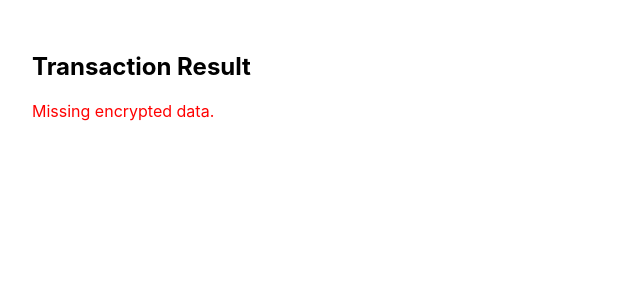
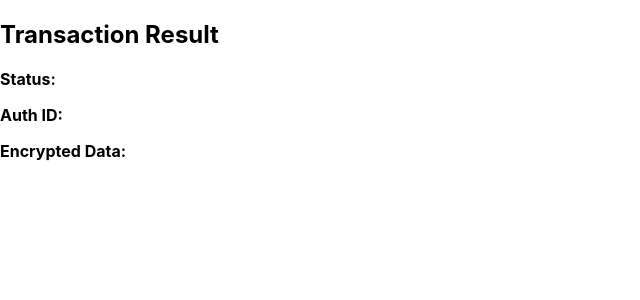
Before and after one commit to Raghavendan/pay_nonseam, a React (Create React App) app in the folder client/: page /transaction in a window 1280 px wide. Shown: the top 300 px of the page, without its empty margins (0-640 px from the left). Built offline with nearby package versions, Linux system fonts and the light colour scheme.

Commit message:
transcation console.log added

```diff
--- a/client/src/pages/Transaction.js
+++ b/client/src/pages/Transaction.js
@@ -1,75 +1,26 @@
-import React, { useEffect, useState } from "react";
 import { useLocation } from "react-router-dom";
-import CryptoJS from "crypto-js";
 
-const Transaction = () => {
+function Transaction() {
   const location = useLocation();
-  const [decryptedData, setDecryptedData] = useState(null);
-  const [status, setStatus] = useState("");
-  const [error, setError] = useState("");
+  const queryParams = new URLSearchParams(location.search);
 
-  useEffect(() => {
-    const query = new URLSearchParams(location.search);
-    const encData = query.get("encData");
-    const statusParam = query.get("Status");
-    const authId = query.get("AuthID");
+  const encData = queryParams.get("encData");
+  const AuthID = queryParams.get("AuthID");
+  const Status = queryParams.get("Status");
 
-    console.log("🔁 Returned to frontend:", {
-      encData,
-      statusParam,
-      authId,
-    });
+  console.log("✅ Decrypted URL Params:", { encData, AuthID, Status });
 
-    if (!encData) {
-      setError("Missing encrypted data.");
-      return;
-    }
-
-    const authKey = localStorage.getItem("currentAuthKey");
-
-    if (!authKey) {
-      setError("AuthKey not found in localStorage.");
-      return;
-    }
-
-    try {
-      const key = CryptoJS.enc.Utf8.parse(authKey.padEnd(32, "0"));
-      const iv = CryptoJS.enc.Utf8.parse(authKey.substring(0, 16));
-
-      const decrypted = CryptoJS.AES.decrypt(encData, key, {
-        iv,
-        mode: CryptoJS.mode.CBC,
-        padding: CryptoJS.pad.Pkcs7,
-      });
-
-      const decryptedText = decrypted.toString(CryptoJS.enc.Utf8);
-      const parsed = JSON.parse(decryptedText);
-
-      console.log("✅ Decrypted Data:", parsed);
-      setDecryptedData(parsed);
-      setStatus(statusParam);
-    } catch (err) {
-      console.error("❌ Decryption error:", err);
-      setError("Decryption failed.");
-    }
-  }, [location.search]);
+  // Example: Store to state if needed
+  // const [encDataValue, setEncDataValue] = useState(encData);
 
   return (
-    <div style={{ padding: "2rem" }}>
+    <div>
       <h2>Transaction Result</h2>
-      {error && <p style={{ color: "red" }}>{error}</p>}
-      {!error && decryptedData && (
-        <div style={{ textAlign: "left", marginTop: "1rem" }}>
-          <p><strong>Status:</strong> {status}</p>
-          <p><strong>Customer Ref:</strong> {decryptedData.CustRefNum}</p>
-          <p><strong>Amount:</strong> ₹{decryptedData.txn_Amount}</p>
-          <p><strong>Email:</strong> {decryptedData.EmailId}</p>
-          <p><strong>Mobile:</strong> {decryptedData.ContactNo}</p>
-          {/* Add more fields if needed */}
-        </div>
-      )}
+      <p><strong>Status:</strong> {Status}</p>
+      <p><strong>Auth ID:</strong> {AuthID}</p>
+      <p><strong>Encrypted Data:</strong> {encData}</p>
     </div>
   );
-};
+}
 
 export default Transaction;
```
